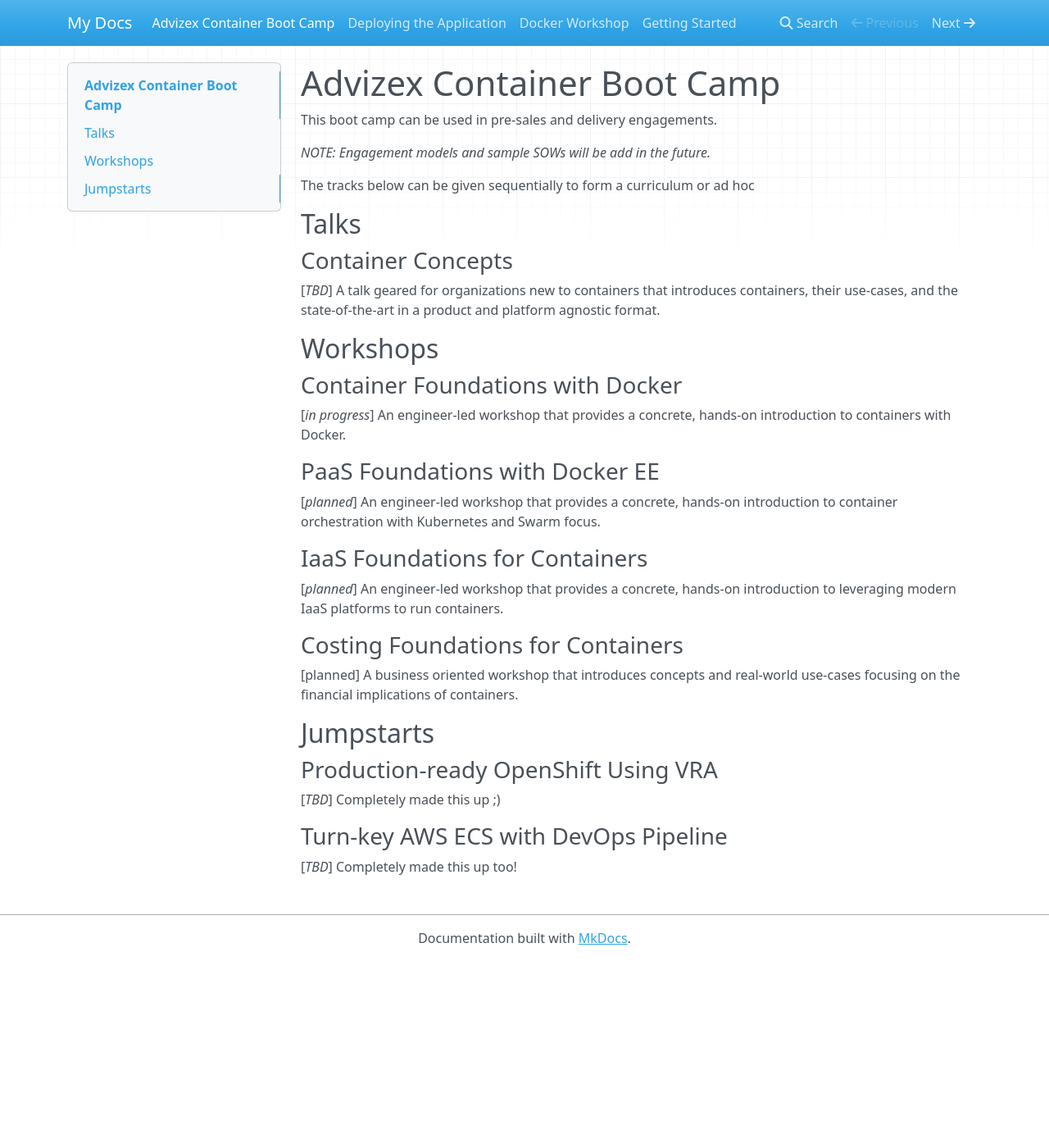
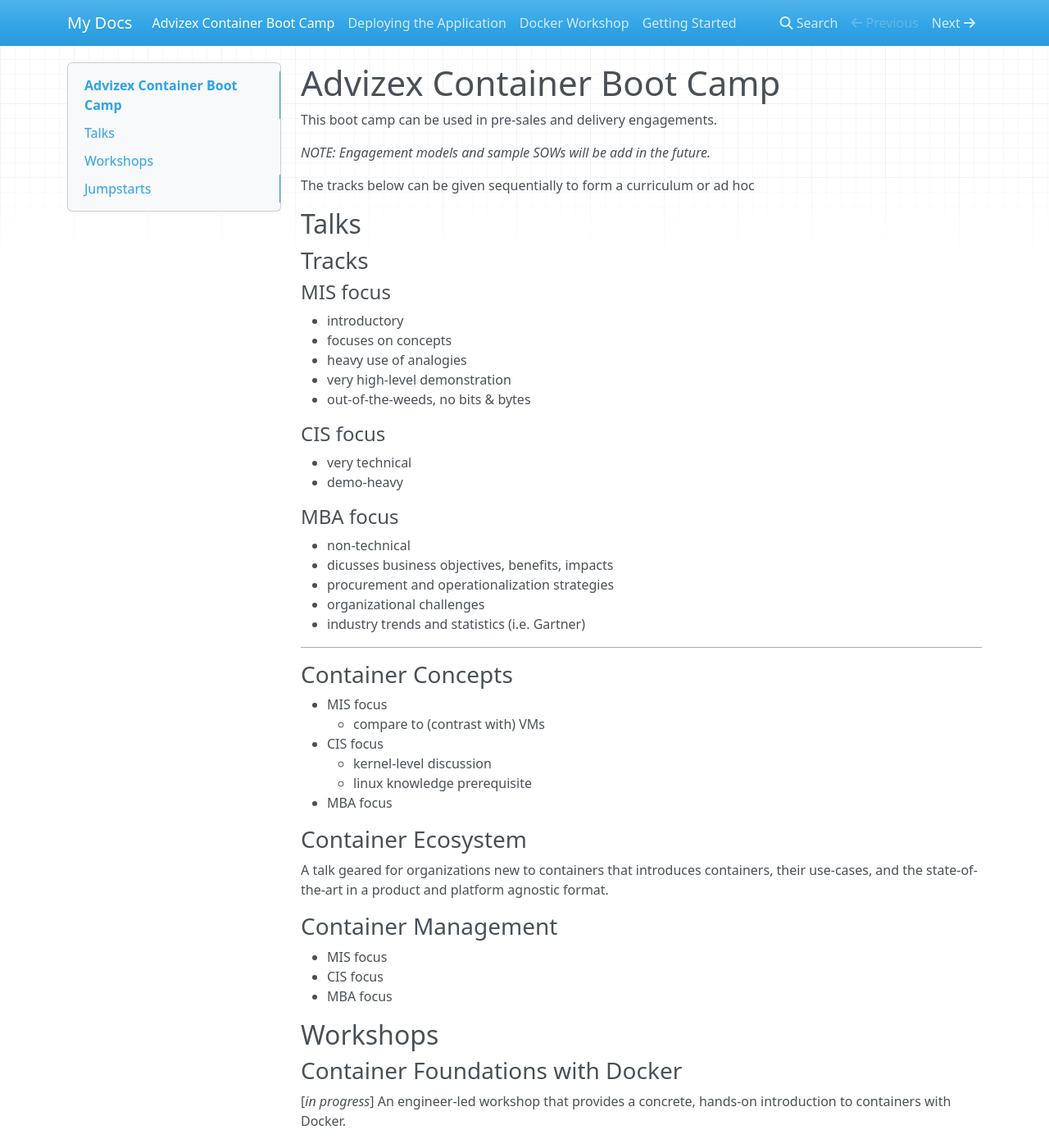
Before and after one commit to advizex/demo, an MkDocs documentation site: the page built from docs/index.md, in a window 1280 px wide and 1400 px high. Shown: the whole window at 82% size. Built offline with MkDocs 1.6.1, drawn with Linux system fonts in a browser that asks for light colours; nearby versions of some CDN libraries; some of the changed text lies outside the part shown.

Commit message:
improve offering summary

```diff
--- a/docs/index.md
+++ b/docs/index.md
@@ -8,9 +8,49 @@
 
 ## Talks
 
+### Tracks
+
+#### MIS focus
+
+  - introductory
+  - focuses on concepts
+  - heavy use of analogies
+  - very high-level demonstration
+  - out-of-the-weeds, no bits & bytes
+
+#### CIS focus
+
+  - very technical
+  - demo-heavy
+
+#### MBA focus
+
+  - non-technical
+  - dicusses business objectives, benefits, impacts
+  - procurement and operationalization strategies
+  - organizational challenges
+  - industry trends and statistics (i.e. Gartner)
+
+---
+
 ### Container Concepts
 
-[_TBD_] A talk geared for organizations new to containers that introduces containers, their use-cases, and the state-of-the-art in a product and platform agnostic format.
+  - MIS focus
+    * compare to (contrast with) VMs
+  - CIS focus
+    * kernel-level discussion
+    * linux knowledge prerequisite
+  - MBA focus
+
+### Container Ecosystem
+
+A talk geared for organizations new to containers that introduces containers, their use-cases, and the state-of-the-art in a product and platform agnostic format.
+
+### Container Management
+
+  - MIS focus
+  - CIS focus
+  - MBA focus
 
 ## Workshops
 
@@ -28,7 +68,7 @@
 
 ### Costing Foundations for Containers
 
-[planned] A business oriented workshop that introduces concepts and real-world use-cases focusing on the financial implications of containers.
+[_planned_] A business oriented workshop that introduces concepts and real-world use-cases focusing on the financial implications of containers.
 
 ## Jumpstarts
 
```
